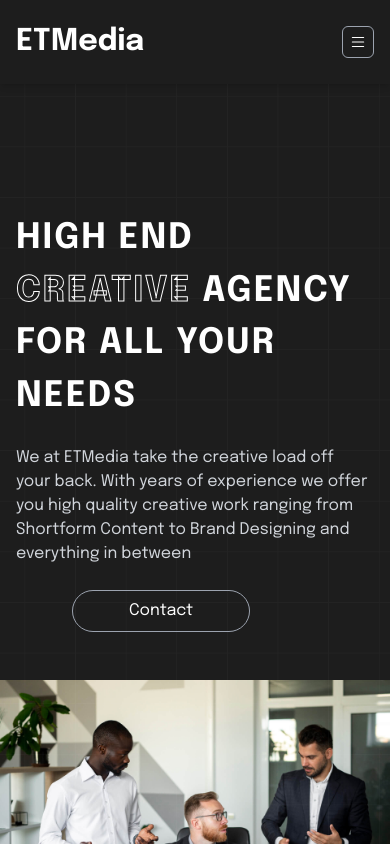
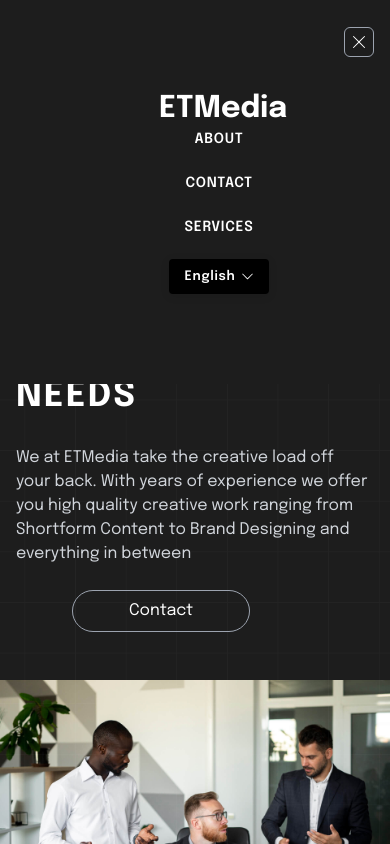
Before and after one commit to ahmetizgi84/fiv-media, a React (Vite) app: page / in a window 390 px wide. Both pictures are taken after a click on the button 358 px from the left and 42 px from the top of the page. Shown: the top 844 px of the page. Built offline with nearby package versions, Linux system fonts and the light colour scheme.

Commit message:
Mobile navbar menu
mobile navbar menu

```diff
--- a/src/components/Navbar.tsx
+++ b/src/components/Navbar.tsx
@@ -1,12 +1,15 @@
-import { List } from 'react-bootstrap-icons';
+import { List, XLg } from 'react-bootstrap-icons';
 import { Link } from 'react-router-dom';
 import { SelectLanguage } from '.';
 import { useTranslation } from 'react-i18next';
+import  {useState} from 'react'
 
 const menuItems = ['about', 'contact', 'services'];
 
 const Navbar = () => {
   const { t } = useTranslation();
+  const [nav, setNav] = useState(false);
+  const handleClick = () => setNav(!nav);
 
   return (
     <div className="shadow-md w-full sticky top-0 left-0 right-0 z-50 bg-[#1d1d1d]">
@@ -30,13 +33,52 @@
               <SelectLanguage />
             </li>
           </ul>
+          <button className="block md:hidden rounded-md border border-gray-400 px-1.5 py-1.5 z-50" onClick={handleClick}>
+            {!nav  ?  <List size={18} /> : <XLg /> }
+          </button>
 
-          <button className="block md:hidden rounded-md border border-gray-400 px-1.5 py-1.5">
-            <List size={18} />
-          </button>
         </div>
       </div>
+
+
+
+     <div className={
+          !nav
+            ? "hidden "
+            : "absolute top-0 left-0 w-full h-96 bg-[#1d1d1d] flex flex-col  justify-center items-center  "
+        }>
+
+<div className="max-w-7xl mx-auto px-4 flex flex-col items-center text-center justify-center">
+        <div className="flex  items-center py-6  flex-col ">
+          <Link to="/">
+            <p className=" flex md:hidden m-0 text-3xl font-bold ml-14">ETMedia</p>
+          </Link>
+          <ul className="flex md:hidden items-center m-0 uppercase flex-col gap-5">
+            {menuItems.map(menuItem => (
+              <li key={menuItem}>
+                <Link
+                  to={`/${menuItem}`}
+                  className="pl-12 text-sm font-semibold tracking-wider hover:transition hover:duration-150 hover:ease-in-out hover:underline-offset-4 hover:underline hover:translate-x-1">
+                  {t(`navbar.${menuItem}`)}
+                </Link>
+              </li>
+            ))}
+
+            <li className="pl-12 text-sm font-semibold tracking-wider">
+              <SelectLanguage />
+            </li>
+          </ul>
+
+
+          </div>
+          </div>
+
+     </div>
+
+
+
     </div>
+
   );
 };
 
--- a/src/pages/Home.tsx
+++ b/src/pages/Home.tsx
@@ -83,7 +83,7 @@
             {t('heroInfo')}
 
           </motion.p>
-          <button className="relative z-50  mt-6 ml-14  px-14 py-2 rounded-3xl border transition duration-300 ease-in-out hover:bg-white hover:text-zinc-800 border inline-block border-gray-400">
+          <button className="relative z-40  mt-6 ml-14  px-14 py-2 rounded-3xl border transition duration-300 ease-in-out hover:bg-white hover:text-zinc-800  inline-block border-gray-400">
           <Link to="/Contact"> {t('heroContact')}</Link>
         </button>
      </div>
```
